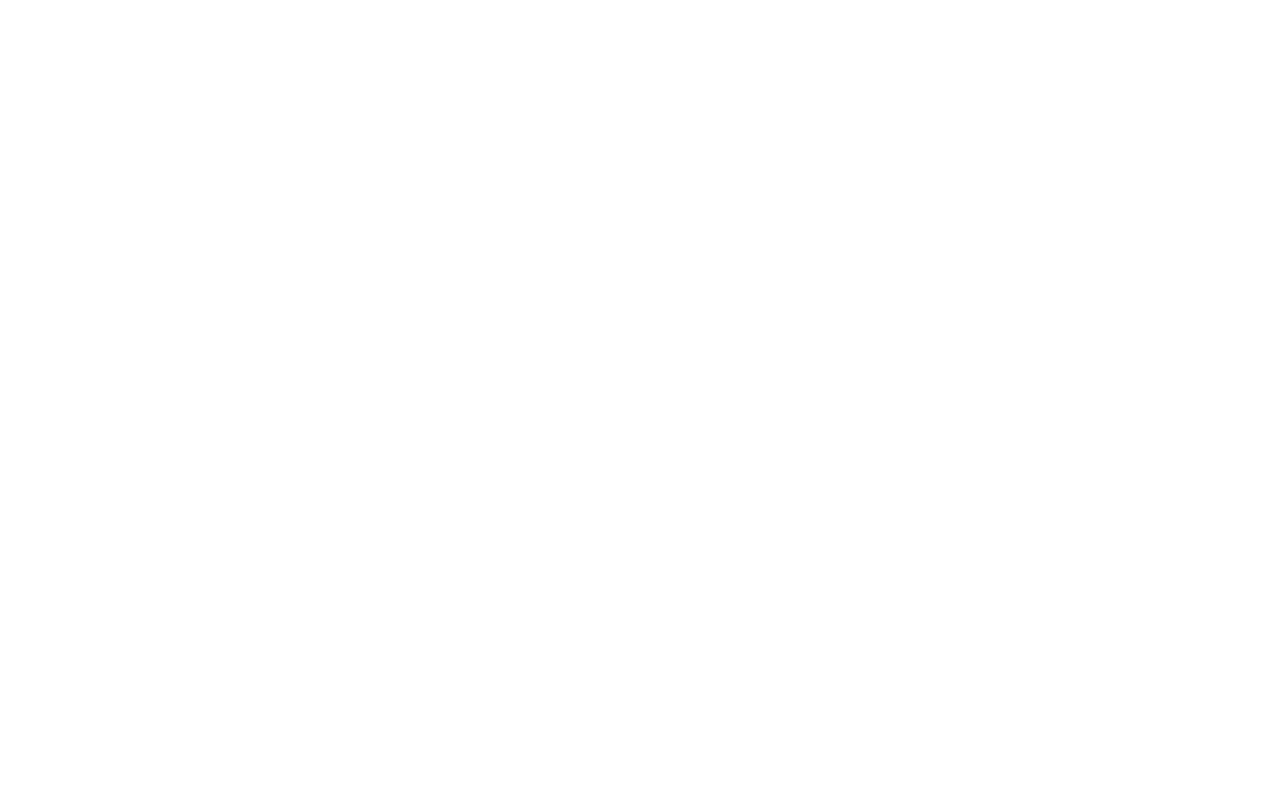
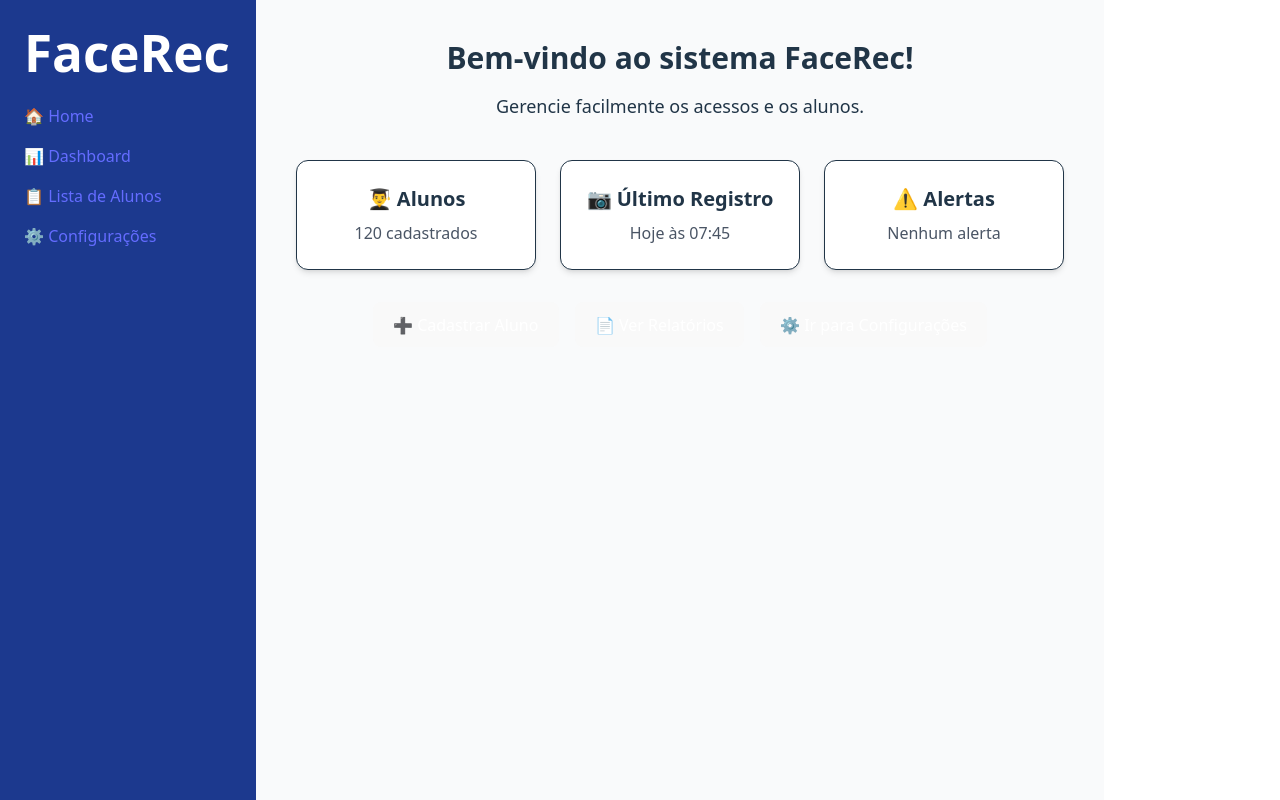
Before and after one commit to Juliarossin/TCC, a React (Vite) app: page /home in a window 1280 px wide. Before the commit this address had no page. Built offline with nearby package versions, Linux system fonts and the light colour scheme.

Commit message:
Realização dá página home, botão google funcional

```diff
--- a/package.json
+++ b/package.json
@@ -11,9 +11,10 @@
   },
   "dependencies": {
     "@tailwindcss/vite": "^4.1.4",
+    "firebase": "^11.8.1",
     "react": "^19.0.0",
     "react-dom": "^19.0.0",
-    "react-router-dom": "^7.6.0"
+    "react-router-dom": "^7.6.1"
   },
   "devDependencies": {
     "@eslint/js": "^9.22.0",
--- a/src/App.jsx
+++ b/src/App.jsx
@@ -1,19 +1,57 @@
-import { BrowserRouter, Route, Routes } from 'react-router-dom'
-import './App.css'
-import Cadastro from './pages/Cadastro'
-import LoginCard from './pages/login'
+import React from 'react';
+import { BrowserRouter as Router, Routes, Route, Link, useLocation } from 'react-router-dom';
+
+import Cadastro from './pages/Cadastro';
+import Login from './pages/login';
+import Home from './pages/Home/home';
+
+function Sidebar() {
+  return (
+    <div className="w-64 bg-blue-900 text-white p-6 space-y-6">
+      <h1 className="text-3xl font-bold mb-6">FaceRec</h1>
+      <nav className="flex flex-col space-y-4">
+        <Link to="/home" className="hover:text-gray-300">🏠 Home</Link>
+        <Link to="/dashboard" className="hover:text-gray-300">📊 Dashboard</Link>
+        <Link to="/alunos" className="hover:text-gray-300">📋 Lista de Alunos</Link>
+        <Link to="/configuracoes" className="hover:text-gray-300">⚙️ Configurações</Link>
+      </nav>
+    </div>
+  );
+}
+
+function AppContent() {
+  const location = useLocation();
+
+  // Verifica se a página atual é login ou cadastro
+  const isPublicPage = location.pathname === '/' || location.pathname === '/cadastro';
+
+  return (
+    <div className="flex min-h-screen">
+      {/* Só mostra a sidebar se NÃO estiver em login ou cadastro */}
+      {!isPublicPage && <Sidebar />}
+
+      <div className="flex-1 bg-gray-50">
+        <Routes>
+          <Route path="/" element={<Login />} />
+          <Route path="/cadastro" element={<Cadastro />} />
+          <Route path="/home" element={<Home />} />
+          {/* Rotas futuras:
+            <Route path="/dashboard" element={<Dashboard />} />
+            <Route path="/alunos" element={<ListaAlunos />} />
+            <Route path="/configuracoes" element={<Configuracoes />} />
+          */}
+        </Routes>
+      </div>
+    </div>
+  );
+}
 
 function App() {
   return (
-    <>
-     <BrowserRouter>
-        <Routes>
-          <Route path="/" element={<LoginCard />} />
-          <Route path="/cadastro" element={<Cadastro />} />
-        </Routes>
-      </BrowserRouter>
-    </>
-  )
+    <Router>
+      <AppContent />
+    </Router>
+  );
 }
 
-export default App
+export default App;
--- /dev/null
+++ b/src/Layout/MainLayout.jsx
@@ -0,0 +1,24 @@
+import React from 'react';
+import { Link } from 'react-router-dom';
+
+export default function MainLayout({ children }) {
+  return (
+    <div className="flex min-h-screen">
+      {/* Sidebar */}
+      <div className="w-64 bg-blue-900 text-white p-6 space-y-6">
+        <h1 className="text-3xl font-bold mb-6">FaceRec</h1>
+        <nav className="flex flex-col space-y-4">
+          <Link to="/home" className="hover:text-gray-300">🏠 Home</Link>
+          <Link to="/dashboard" className="hover:text-gray-300">📊 Dashboard</Link>
+          <Link to="/alunos" className="hover:text-gray-300">📋 Lista de Alunos</Link>
+          <Link to="/configuracoes" className="hover:text-gray-300">⚙️ Configurações</Link>
+        </nav>
+      </div>
+
+      {/* Área onde aparece o conteúdo da página */}
+      <div className="flex-1 bg-gray-50 p-6">
+        {children}
+      </div>
+    </div>
+  );
+}
--- /dev/null
+++ b/src/firebase.js
@@ -0,0 +1,19 @@
+// src/firebase.js
+import { initializeApp } from "firebase/app";
+import { getAuth, GoogleAuthProvider, signInWithPopup } from "firebase/auth";
+
+const firebaseConfig = {
+  apiKey: "AIzaSyCvo5M25qm95Y8qXxxcamjZCwPxACByuRk",
+  authDomain: "facerec-eddc0.firebaseapp.com",
+  projectId: "facerec-eddc0",
+  storageBucket: "facerec-eddc0.appspot.com",
+  messagingSenderId: "31351843636",
+  appId: "1:31351843636:web:5de1d32a5dfc613c53d361"
+};
+
+// Inicializar Firebase
+const app = initializeApp(firebaseConfig);
+const auth = getAuth(app);
+const provider = new GoogleAuthProvider();
+
+export { auth, provider, signInWithPopup };
--- a/src/pages/Cadastro/index.jsx
+++ b/src/pages/Cadastro/index.jsx
@@ -1,4 +1,6 @@
-import { useState } from "react";
+import React, { useState } from "react";
+import { Link } from "react-router-dom";
+import { useNavigate } from 'react-router-dom';
 
 export default function Cadastro() {
   const [formData, setFormData] = useState({
@@ -109,10 +111,9 @@ export default function Cadastro() {
 
           <p className="mt-4 text-center text-sm">
             Já tem uma conta?{' '}
-            <a href="/login" className="text-blue-600 hover:underline">
-
+            <Link to="/" className="text-blue-600 hover:underline">
               Faça login
-            </a>
+            </Link>
           </p>
 
         </div>
--- /dev/null
+++ b/src/pages/Home/home.jsx
@@ -0,0 +1,39 @@
+import React from 'react';
+
+const Home = () => {
+  return (
+    <div className="p-10 text-center font-sans">
+      <h2 className="text-3xl font-bold mb-4">Bem-vindo ao sistema FaceRec!</h2>
+      <p className="text-lg mb-10">Gerencie facilmente os acessos e os alunos.</p>
+
+      <div className="flex justify-center flex-wrap gap-6 mb-8">
+        <div className="bg-white border rounded-xl shadow-md w-60 p-6">
+          <h3 className="text-xl font-semibold mb-2">👨‍🎓 Alunos</h3>
+          <p className="text-gray-600">120 cadastrados</p>
+        </div>
+        <div className="bg-white border rounded-xl shadow-md w-60 p-6">
+          <h3 className="text-xl font-semibold mb-2">📷 Último Registro</h3>
+          <p className="text-gray-600">Hoje às 07:45</p>
+        </div>
+        <div className="bg-white border rounded-xl shadow-md w-60 p-6">
+          <h3 className="text-xl font-semibold mb-2">⚠️ Alertas</h3>
+          <p className="text-gray-600">Nenhum alerta</p>
+        </div>
+      </div>
+
+      <div className="flex justify-center gap-4">
+        <button className="bg-blue-800 text-white px-6 py-2 rounded hover:bg-blue-900 transition">
+          ➕ Cadastrar Aluno
+        </button>
+        <button className="bg-blue-800 text-white px-6 py-2 rounded hover:bg-blue-900 transition">
+          📄 Ver Relatórios
+        </button>
+        <button className="bg-blue-800 text-white px-6 py-2 rounded hover:bg-blue-900 transition">
+          ⚙️ Ir para Configurações
+        </button>
+      </div>
+    </div>
+  );
+};
+
+export default Home;
--- a/src/pages/login/index.jsx
+++ b/src/pages/login/index.jsx
@@ -1,6 +1,28 @@
-import { Link } from "react-router-dom";
+import React from "react";
+import { Link, useNavigate } from "react-router-dom";
+import { auth, provider, signInWithPopup } from "../../firebase";
 
 const LoginCard = () => {
+  const navigate = useNavigate(); // necessário para redirecionar
+
+  // Login com Google
+  const handleGoogleLogin = async () => {
+    try {
+      const result = await signInWithPopup(auth, provider);
+      const user = result.user;
+      console.log("Usuário logado com Google:", user);
+      navigate("/home"); // redireciona após login
+    } catch (error) {
+      console.error("Erro no login com Google:", error);
+    }
+  };
+
+  // Login com e-mail e senha (simulado)
+  const handleEmailLogin = () => {
+    console.log("Login com email/senha realizado!");
+    navigate("/home"); // redireciona
+  };
+
   return (
     <div className="flex w-full max-w-sm mx-auto overflow-hidden bg-white rounded-lg shadow-lg dark:bg-gray-800 lg:min-w-4xl">
       {/* Lado esquerdo com imagem */}
@@ -8,11 +30,11 @@ const LoginCard = () => {
         className="hidden bg-cover lg:block lg:w-1/2"
         style={{
           backgroundImage:
-            "url('https://images.unsplash.com/photo-1606660265514-358ebbadc80d?ixid=MXwxMjA3fDB8MHxwaG90by1wYWdlfHx8fGVufDB8fHw%3D&ixlib=rb-1.2.1&auto=format&fit=crop&w=1575&q=80')",
+            "url('https://images.unsplash.com/photo-1606660265514-358ebbadc80d?ixlib=rb-1.2.1&auto=format&fit=crop&w=1575&q=80')",
         }}
       ></div>
 
-      {/* Lado direito com formulário */}
+      {/* Formulário de login */}
       <div className="w-full px-6 py-8 md:px-8 lg:w-1/2">
         <div className="flex justify-center mx-auto">
           <img
@@ -28,27 +50,12 @@ const LoginCard = () => {
 
         {/* Botão Google */}
         <a
-          href="#"
-          className="flex items-center justify-center mt-4 text-gray-600 transition-colors duration-300 transform border rounded-lg dark:border-gray-700 dark:text-gray-200 hover:bg-gray-50 dark:hover:bg-gray-600"
+          onClick={handleGoogleLogin}
+          className="flex items-center justify-center mt-4 text-gray-600 transition-colors duration-300 transform border rounded-lg dark:border-gray-700 dark:text-gray-200 hover:bg-gray-50 dark:hover:bg-gray-600 cursor-pointer"
         >
           <div className="px-4 py-2">
             <svg className="w-6 h-6" viewBox="0 0 40 40">
-              <path
-                d="M36.3425 16.7358H35V16.6667H20V23.3333H29.4192C28.045 27.2142 24.3525 30 20 30C14.4775 30 10 25.5225 10 20C10 14.4775 14.4775 9.99999 20 9.99999C22.5492 9.99999 24.8683 10.9617 26.6342 12.5325L31.3483 7.81833C28.3717 5.04416 24.39 3.33333 20 3.33333C10.7958 3.33333 3.33335 10.7958 3.33335 20C3.33335 29.2042 10.7958 36.6667 20 36.6667C29.2042 36.6667 36.6667 29.2042 36.6667 20C36.6667 18.8825 36.5517 17.7917 36.3425 16.7358Z"
-                fill="#FFC107"
-              />
-              <path
-                d="M5.25497 12.2425L10.7308 16.2583C12.2125 12.59 15.8008 9.99999 20 9.99999C22.5491 9.99999 24.8683 10.9617 26.6341 12.5325L31.3483 7.81833C28.3716 5.04416 24.39 3.33333 20 3.33333C13.5983 3.33333 8.04663 6.94749 5.25497 12.2425Z"
-                fill="#FF3D00"
-              />
-              <path
-                d="M20 36.6667C24.305 36.6667 28.2167 35.0192 31.1742 32.34L26.0159 27.975C24.3425 29.2425 22.2625 30 20 30C15.665 30 11.9842 27.2359 10.5975 23.3784L5.16254 27.5659C7.92087 32.9634 13.5225 36.6667 20 36.6667Z"
-                fill="#4CAF50"
-              />
-              <path
-                d="M36.3425 16.7358H35V16.6667H20V23.3333H29.4192C28.7592 25.1975 27.56 26.805 26.0133 27.9758C26.0142 27.975 26.015 27.975 26.0158 27.9742L31.1742 32.3392C30.8092 32.6708 36.6667 28.3333 36.6667 20C36.6667 18.8825 36.5517 17.7917 36.3425 16.7358Z"
-                fill="#1976D2"
-              />
+              {/* ...svg paths aqui */}
             </svg>
           </div>
           <span className="w-5/6 px-4 py-3 font-bold text-center">
@@ -68,15 +75,13 @@ const LoginCard = () => {
           <span className="w-1/5 border-b dark:border-gray-400 lg:w-1/4"></span>
         </div>
 
-        {/* Campo de email */}
-
-
+        {/* Email e senha */}
         <div className="mt-4">
           <label
             htmlFor="LoggingEmailAddress"
             className="block mb-2 text-sm font-medium text-gray-600 dark:text-gray-200"
           >
-       Email Address
+            Email Address
           </label>
           <input
             id="LoggingEmailAddress"
@@ -85,7 +90,6 @@ const LoginCard = () => {
           />
         </div>
 
-        {/* Campo de senha */}
         <div className="mt-4">
           <div className="flex justify-between">
             <label
@@ -108,9 +112,12 @@ const LoginCard = () => {
           />
         </div>
 
-        {/* Botão de login */}
+        {/* Botão Sign In */}
         <div className="mt-6">
-          <button className="w-full px-6 py-3 text-sm font-medium tracking-wide text-white capitalize transition-colors duration-300 transform bg-gray-800 rounded-lg hover:bg-gray-700 focus:outline-none focus:ring focus:ring-gray-300 focus:ring-opacity-50">
+          <button
+            onClick={handleEmailLogin}
+            className="w-full px-6 py-3 text-sm font-medium tracking-wide text-white capitalize transition-colors duration-300 transform bg-gray-800 rounded-lg hover:bg-gray-700 focus:outline-none focus:ring focus:ring-gray-300 focus:ring-opacity-50"
+          >
             Sign In
           </button>
         </div>
@@ -118,10 +125,12 @@ const LoginCard = () => {
         {/* Link para cadastro */}
         <div className="flex items-center justify-between mt-4">
           <span className="w-1/5 border-b dark:border-gray-600 md:w-1/4"></span>
-          <Link to="/cadastro" className="text-xs text-gray-500 uppercase dark:text-gray-400 hover:underline">
-
-          Sign Up
-            </Link>
+          <Link
+            to="/cadastro"
+            className="text-xs text-gray-500 uppercase dark:text-gray-400 hover:underline"
+          >
+            Sign Up
+          </Link>
           <span className="w-1/5 border-b dark:border-gray-600 md:w-1/4"></span>
         </div>
       </div>
```
Also changed, not shown: 2 other files (tests, documents, lock files or other folders).
